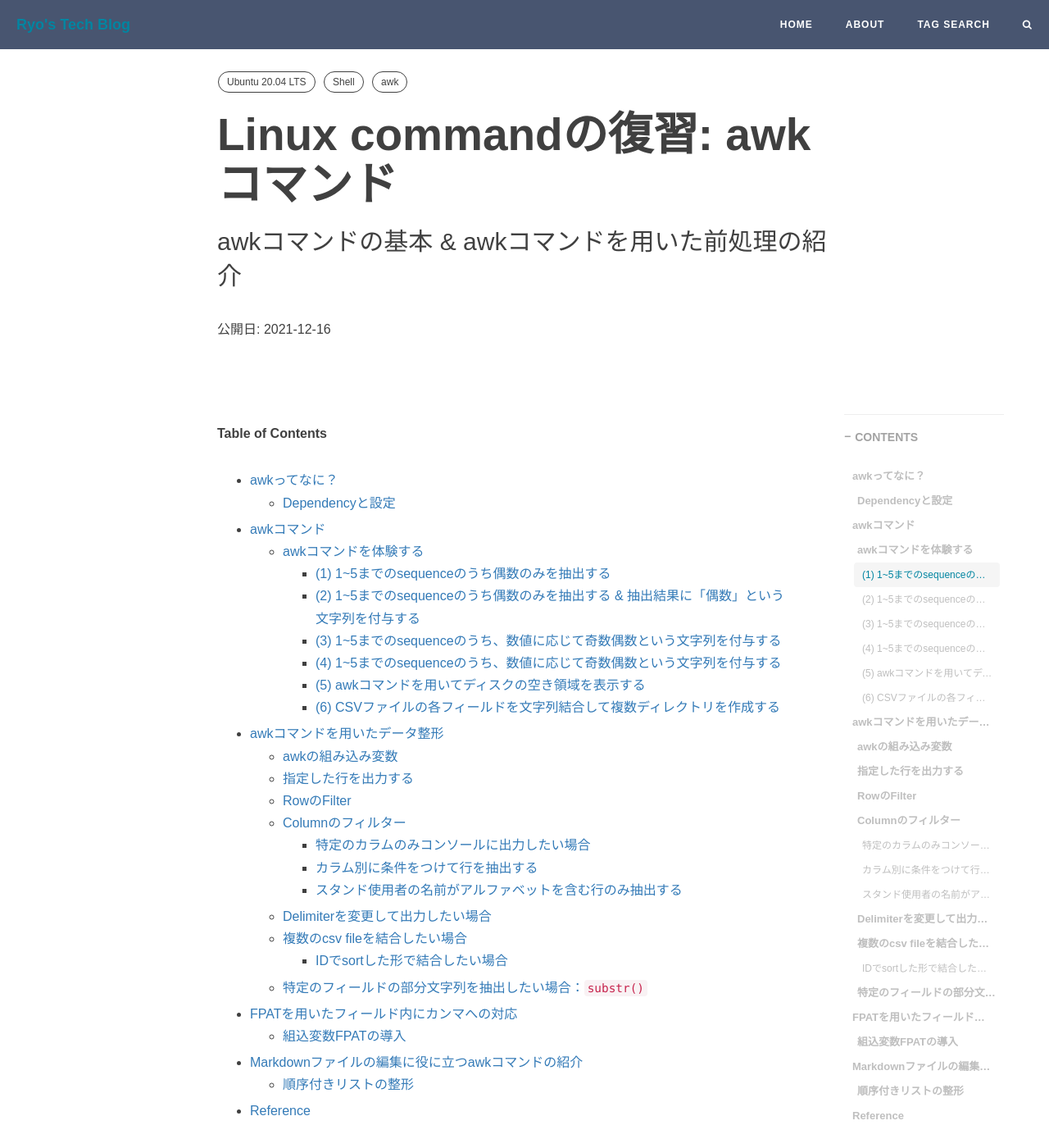
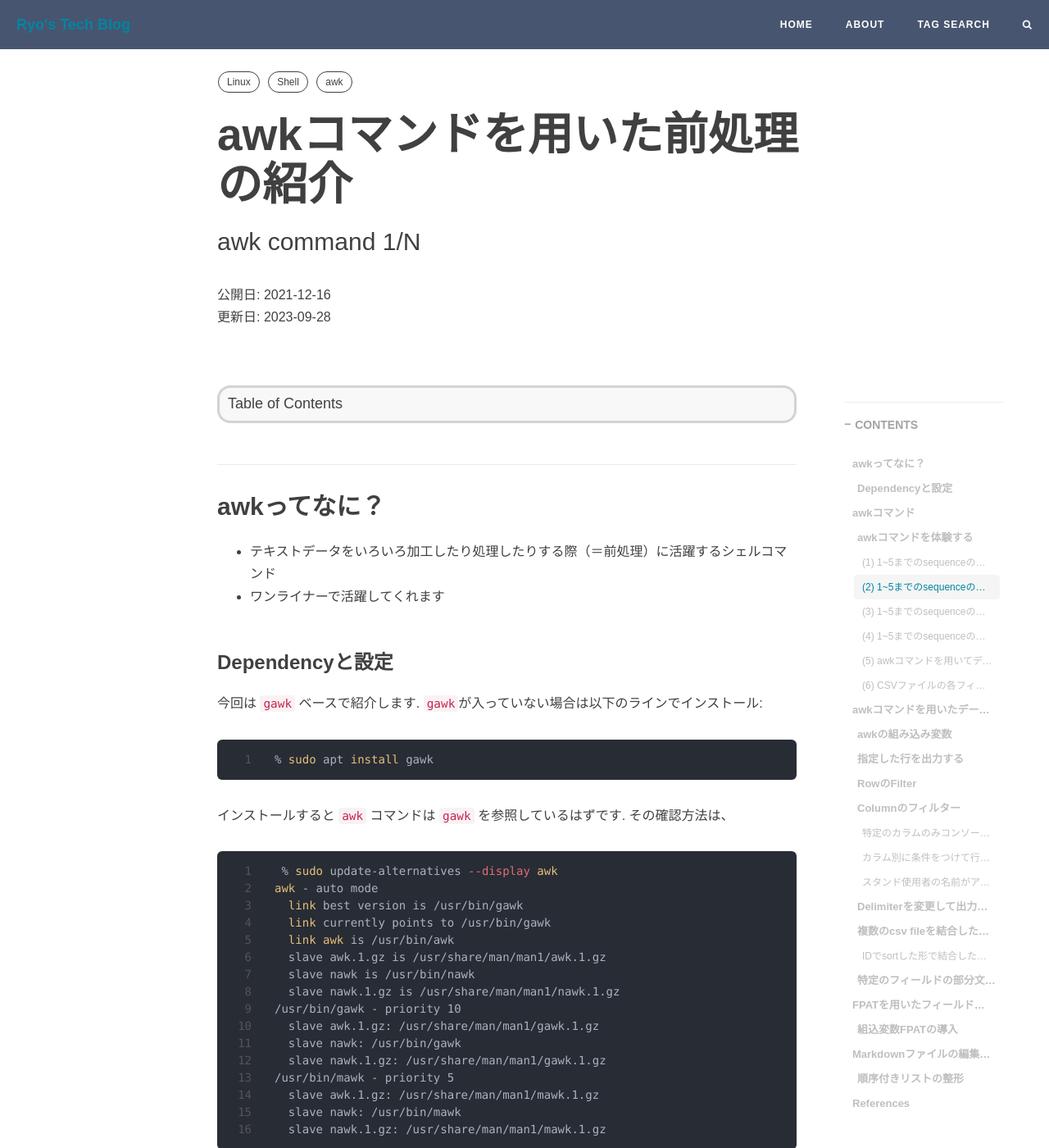
Before and after one commit to RyoNakagami/RyoNakagami.github.io, a Jekyll site: the page built from _posts/2021-12-16-awk-command-basic.md, in a window 1280 px wide and 1400 px high. Shown: the whole window at 82% size. Built offline with Jekyll 4.4.1, drawn with Linux system fonts in a browser that asks for light colours; comment, search, counter and statistics services are not loaded; some of the changed text lies outside the part shown.

Commit message:
awk: 20220808

```diff
--- a/_posts/2021-12-16-awk-command-basic.md
+++ b/_posts/2021-12-16-awk-command-basic.md
@@ -1,56 +1,29 @@
 ---
 layout: post
-title: "Linux commandの復習: awkコマンド"
-subtitle: "awkコマンドの基本 & awkコマンドを用いた前処理の紹介"
+title: "awkコマンドを用いた前処理の紹介"
+subtitle: "awk command 1/N"
 author: "Ryo"
 header-style: text
 header-mask: 0.0
 catelog: true
 mathjax: true
-purpose:
+revise_date: 2023-09-28
 tags:
 
-- Ubuntu 20.04 LTS
+- Linux
 - Shell
 - awk
 ---
 
+<div style='border-radius: 1em; border-style:solid; border-color:#D3D3D3; background-color:#F8F8F8'>
+
+<p class="h4">&nbsp;&nbsp;Table of Contents</p>
+
+<!-- START doctoc -->
+<!-- END doctoc -->
 
 
-
-**Table of Contents**
-<!-- START doctoc generated TOC please keep comment here to allow auto update -->
-<!-- DON'T EDIT THIS SECTION, INSTEAD RE-RUN doctoc TO UPDATE -->
-
-- [awkってなに？](#awk%E3%81%A3%E3%81%A6%E3%81%AA%E3%81%AB)
-  - [Dependencyと設定](#dependency%E3%81%A8%E8%A8%AD%E5%AE%9A)
-- [awkコマンド](#awk%E3%82%B3%E3%83%9E%E3%83%B3%E3%83%89)
-  - [awkコマンドを体験する](#awk%E3%82%B3%E3%83%9E%E3%83%B3%E3%83%89%E3%82%92%E4%BD%93%E9%A8%93%E3%81%99%E3%82%8B)
-    - [(1) 1~5までのsequenceのうち偶数のみを抽出する](#1-15%E3%81%BE%E3%81%A7%E3%81%AEsequence%E3%81%AE%E3%81%86%E3%81%A1%E5%81%B6%E6%95%B0%E3%81%AE%E3%81%BF%E3%82%92%E6%8A%BD%E5%87%BA%E3%81%99%E3%82%8B)
-    - [(2) 1~5までのsequenceのうち偶数のみを抽出する & 抽出結果に「偶数」という文字列を付与する](#2-15%E3%81%BE%E3%81%A7%E3%81%AEsequence%E3%81%AE%E3%81%86%E3%81%A1%E5%81%B6%E6%95%B0%E3%81%AE%E3%81%BF%E3%82%92%E6%8A%BD%E5%87%BA%E3%81%99%E3%82%8B--%E6%8A%BD%E5%87%BA%E7%B5%90%E6%9E%9C%E3%81%AB%E5%81%B6%E6%95%B0%E3%81%A8%E3%81%84%E3%81%86%E6%96%87%E5%AD%97%E5%88%97%E3%82%92%E4%BB%98%E4%B8%8E%E3%81%99%E3%82%8B)
-    - [(3) 1~5までのsequenceのうち、数値に応じて奇数偶数という文字列を付与する](#3-15%E3%81%BE%E3%81%A7%E3%81%AEsequence%E3%81%AE%E3%81%86%E3%81%A1%E6%95%B0%E5%80%A4%E3%81%AB%E5%BF%9C%E3%81%98%E3%81%A6%E5%A5%87%E6%95%B0%E5%81%B6%E6%95%B0%E3%81%A8%E3%81%84%E3%81%86%E6%96%87%E5%AD%97%E5%88%97%E3%82%92%E4%BB%98%E4%B8%8E%E3%81%99%E3%82%8B)
-    - [(4) 1~5までのsequenceのうち、数値に応じて奇数偶数という文字列を付与する](#4-15%E3%81%BE%E3%81%A7%E3%81%AEsequence%E3%81%AE%E3%81%86%E3%81%A1%E6%95%B0%E5%80%A4%E3%81%AB%E5%BF%9C%E3%81%98%E3%81%A6%E5%A5%87%E6%95%B0%E5%81%B6%E6%95%B0%E3%81%A8%E3%81%84%E3%81%86%E6%96%87%E5%AD%97%E5%88%97%E3%82%92%E4%BB%98%E4%B8%8E%E3%81%99%E3%82%8B)
-    - [(5) awkコマンドを用いてディスクの空き領域を表示する](#5-awk%E3%82%B3%E3%83%9E%E3%83%B3%E3%83%89%E3%82%92%E7%94%A8%E3%81%84%E3%81%A6%E3%83%87%E3%82%A3%E3%82%B9%E3%82%AF%E3%81%AE%E7%A9%BA%E3%81%8D%E9%A0%98%E5%9F%9F%E3%82%92%E8%A1%A8%E7%A4%BA%E3%81%99%E3%82%8B)
-    - [(6) CSVファイルの各フィールドを文字列結合して複数ディレクトリを作成する](#6-csv%E3%83%95%E3%82%A1%E3%82%A4%E3%83%AB%E3%81%AE%E5%90%84%E3%83%95%E3%82%A3%E3%83%BC%E3%83%AB%E3%83%89%E3%82%92%E6%96%87%E5%AD%97%E5%88%97%E7%B5%90%E5%90%88%E3%81%97%E3%81%A6%E8%A4%87%E6%95%B0%E3%83%87%E3%82%A3%E3%83%AC%E3%82%AF%E3%83%88%E3%83%AA%E3%82%92%E4%BD%9C%E6%88%90%E3%81%99%E3%82%8B)
-- [awkコマンドを用いたデータ整形](#awk%E3%82%B3%E3%83%9E%E3%83%B3%E3%83%89%E3%82%92%E7%94%A8%E3%81%84%E3%81%9F%E3%83%87%E3%83%BC%E3%82%BF%E6%95%B4%E5%BD%A2)
-  - [awkの組み込み変数](#awk%E3%81%AE%E7%B5%84%E3%81%BF%E8%BE%BC%E3%81%BF%E5%A4%89%E6%95%B0)
-  - [指定した行を出力する](#%E6%8C%87%E5%AE%9A%E3%81%97%E3%81%9F%E8%A1%8C%E3%82%92%E5%87%BA%E5%8A%9B%E3%81%99%E3%82%8B)
-  - [RowのFilter](#row%E3%81%AEfilter)
-  - [Columnのフィルター](#column%E3%81%AE%E3%83%95%E3%82%A3%E3%83%AB%E3%82%BF%E3%83%BC)
-    - [特定のカラムのみコンソールに出力したい場合](#%E7%89%B9%E5%AE%9A%E3%81%AE%E3%82%AB%E3%83%A9%E3%83%A0%E3%81%AE%E3%81%BF%E3%82%B3%E3%83%B3%E3%82%BD%E3%83%BC%E3%83%AB%E3%81%AB%E5%87%BA%E5%8A%9B%E3%81%97%E3%81%9F%E3%81%84%E5%A0%B4%E5%90%88)
-    - [カラム別に条件をつけて行を抽出する](#%E3%82%AB%E3%83%A9%E3%83%A0%E5%88%A5%E3%81%AB%E6%9D%A1%E4%BB%B6%E3%82%92%E3%81%A4%E3%81%91%E3%81%A6%E8%A1%8C%E3%82%92%E6%8A%BD%E5%87%BA%E3%81%99%E3%82%8B)
-    - [スタンド使用者の名前がアルファベットを含む行のみ抽出する](#%E3%82%B9%E3%82%BF%E3%83%B3%E3%83%89%E4%BD%BF%E7%94%A8%E8%80%85%E3%81%AE%E5%90%8D%E5%89%8D%E3%81%8C%E3%82%A2%E3%83%AB%E3%83%95%E3%82%A1%E3%83%99%E3%83%83%E3%83%88%E3%82%92%E5%90%AB%E3%82%80%E8%A1%8C%E3%81%AE%E3%81%BF%E6%8A%BD%E5%87%BA%E3%81%99%E3%82%8B)
-  - [Delimiterを変更して出力したい場合](#delimiter%E3%82%92%E5%A4%89%E6%9B%B4%E3%81%97%E3%81%A6%E5%87%BA%E5%8A%9B%E3%81%97%E3%81%9F%E3%81%84%E5%A0%B4%E5%90%88)
-  - [複数のcsv fileを結合したい場合](#%E8%A4%87%E6%95%B0%E3%81%AEcsv-file%E3%82%92%E7%B5%90%E5%90%88%E3%81%97%E3%81%9F%E3%81%84%E5%A0%B4%E5%90%88)
-    - [IDでsortした形で結合したい場合](#id%E3%81%A7sort%E3%81%97%E3%81%9F%E5%BD%A2%E3%81%A7%E7%B5%90%E5%90%88%E3%81%97%E3%81%9F%E3%81%84%E5%A0%B4%E5%90%88)
-  - [特定のフィールドの部分文字列を抽出したい場合：`substr()`](#%E7%89%B9%E5%AE%9A%E3%81%AE%E3%83%95%E3%82%A3%E3%83%BC%E3%83%AB%E3%83%89%E3%81%AE%E9%83%A8%E5%88%86%E6%96%87%E5%AD%97%E5%88%97%E3%82%92%E6%8A%BD%E5%87%BA%E3%81%97%E3%81%9F%E3%81%84%E5%A0%B4%E5%90%88substr)
-- [FPATを用いたフィールド内にカンマへの対応](#fpat%E3%82%92%E7%94%A8%E3%81%84%E3%81%9F%E3%83%95%E3%82%A3%E3%83%BC%E3%83%AB%E3%83%89%E5%86%85%E3%81%AB%E3%82%AB%E3%83%B3%E3%83%9E%E3%81%B8%E3%81%AE%E5%AF%BE%E5%BF%9C)
-  - [組込変数FPATの導入](#%E7%B5%84%E8%BE%BC%E5%A4%89%E6%95%B0fpat%E3%81%AE%E5%B0%8E%E5%85%A5)
-- [Markdownファイルの編集に役に立つawkコマンドの紹介](#markdown%E3%83%95%E3%82%A1%E3%82%A4%E3%83%AB%E3%81%AE%E7%B7%A8%E9%9B%86%E3%81%AB%E5%BD%B9%E3%81%AB%E7%AB%8B%E3%81%A4awk%E3%82%B3%E3%83%9E%E3%83%B3%E3%83%89%E3%81%AE%E7%B4%B9%E4%BB%8B)
-  - [順序付きリストの整形](#%E9%A0%86%E5%BA%8F%E4%BB%98%E3%81%8D%E3%83%AA%E3%82%B9%E3%83%88%E3%81%AE%E6%95%B4%E5%BD%A2)
-- [Reference](#reference)
-
-<!-- END doctoc generated TOC please keep comment here to allow auto update -->
+</div>
 
 ## awkってなに？
 
@@ -742,7 +715,8 @@ Markdownでは、行頭が数字とドットとspaceではじまる行は順序
 - `/^#/{a=0}`: 見出しマークを目印に`a`の値をリセット
 
 
-## Reference
+References
+-------------------
 
 - [1日1問、半年以内に習得 シェル・ワンライナー160本ノック](https://gihyo.jp/book/2021/978-4-297-12267-6)
 - [とほほのAWK入門](https://www.tohoho-web.com/ex/awk.html)
```
Also changed, not shown: _posts/2022-08-08-awk-date-filter.md (added, +215 -0 lines), _posts/2023-07-15-linux-boot-sequence.md (+0 -1 lines).
